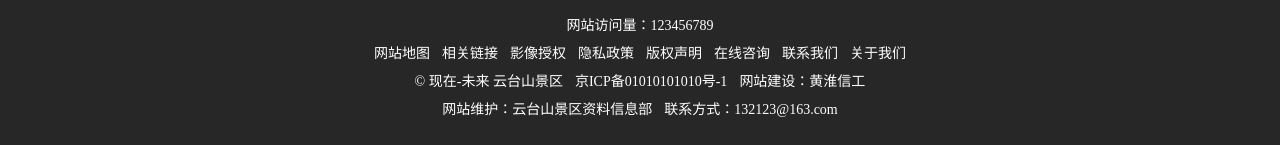
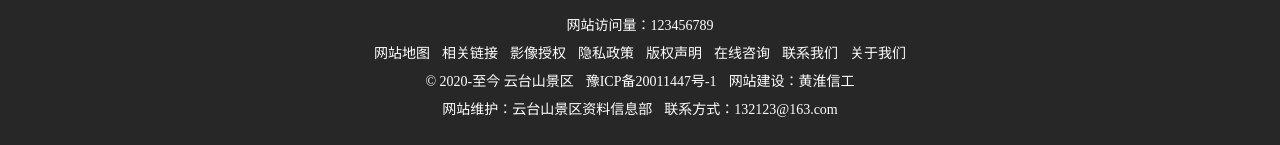
Before and after one commit to zxliang98/yuntai_front, a Vue app: page /#/home in a window 1280 px wide. Shown: the part 2064-2209 px from the top of the page. Built offline with nearby package versions, Linux system fonts and the light colour scheme; no server answers; what vue-baidu-map would draw is missing.

Commit message:
update:添加网站备案号

```diff
--- a/src/components/yuntai-footer/yuntaiFooter.vue
+++ b/src/components/yuntai-footer/yuntaiFooter.vue
@@ -8,8 +8,14 @@
       <li class="friend-path" v-for="item in friendList" :key="item.id">{{item.text}}</li>
     </ul>
     <ul class="footer-friend">
-      <li>© 现在-未来 云台山景区</li>
-      <li>京ICP备01010101010号-1</li>
+      <li>© 2020-至今 云台山景区</li>
+      <li>
+        <el-link
+          style="color:#fff"
+          href="http://www.beian.miit.gov.cn/"
+          :underline="false"
+        >豫ICP备20011447号-1</el-link>
+      </li>
       <li>网站建设：黄淮信工</li>
     </ul>
     <ul class="footer-friend">
```
